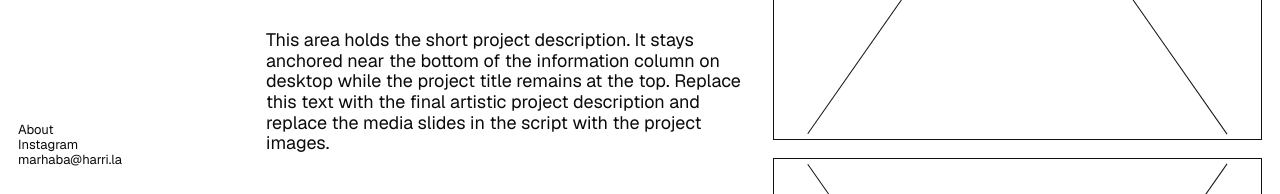
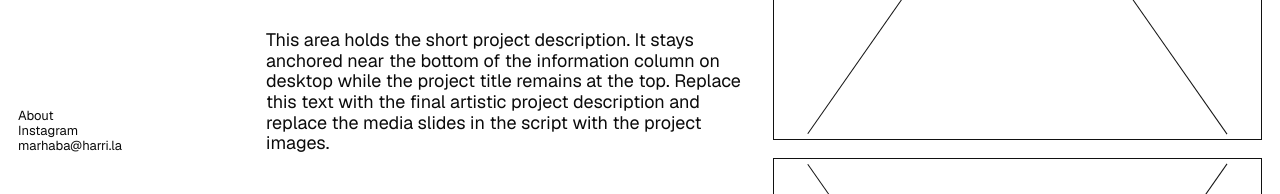
Before and after one commit to somethingishappening/somethingishappening.github.io, a Jekyll site: the page built from _artistic/project-title-project-title.md, in a window 1280 px wide and 1400 px high, scrolled down 556 px. Shown: the part 1206-1400 px from the top of the window. Built offline with Jekyll 4.4.1, drawn with Linux system fonts in a browser that asks for light colours.

Commit message:
Add files via upload

```diff
--- a/_layouts/work.html
+++ b/_layouts/work.html
@@ -1376,6 +1376,18 @@ button{font:inherit;color:inherit}
   }
 }
 
+
+
+/* DESKTOP BOTTOM ALIGNMENT
+   Project paragraphs keep the Research-template 14px paragraph margin.
+   Match the left footer's visible bottom inset to that same 14px so the two
+   columns remain visually aligned while resizing. */
+@media (min-width:901px){
+  .left-footer{
+    padding-bottom:14px !important;
+  }
+}
+
 </style>
 </head>
 <body>
```
Also changed, not shown: _layouts/about.html (+9 -0 lines).
